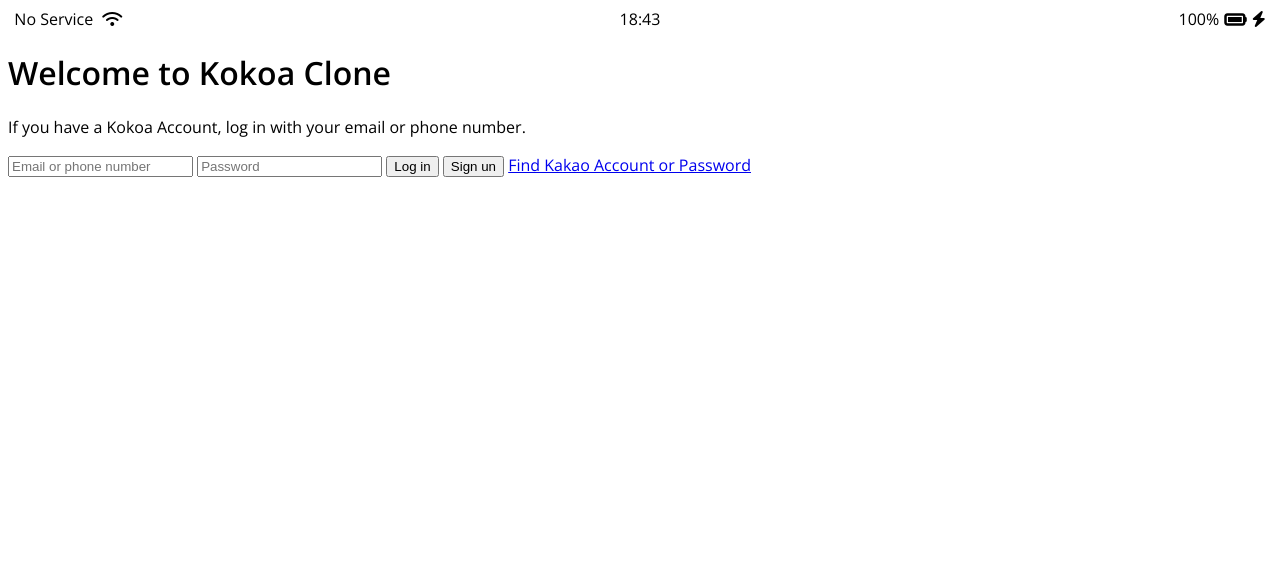
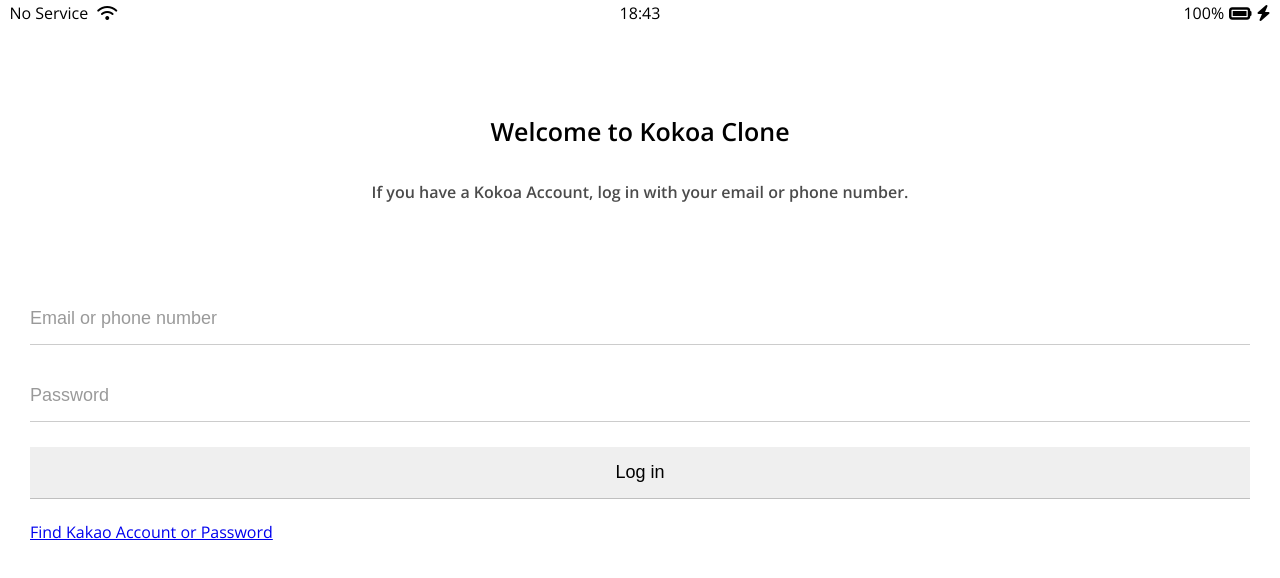
Before and after one commit to hosinozzz/kokoa-clone-2020, a plain HTML site: page index.html in a window 1280 px wide. Drawn offline with nearby package versions, Linux system fonts and the light colour scheme.

Commit message:
#6.8 Log In Form part Two

```diff
--- /dev/null
+++ b/css/reset.css
@@ -0,0 +1,133 @@
+/* http://meyerweb.com/eric/tools/css/reset/
+   v2.0 | 20110126
+   License: none (public domain)
+*/
+
+html,
+body,
+div,
+span,
+applet,
+object,
+iframe,
+h1,
+h2,
+h3,
+h4,
+h5,
+h6,
+p,
+blockquote,
+pre,
+a,
+abbr,
+acronym,
+address,
+big,
+cite,
+code,
+del,
+dfn,
+em,
+img,
+ins,
+kbd,
+q,
+s,
+samp,
+small,
+strike,
+strong,
+sub,
+sup,
+tt,
+var,
+b,
+u,
+i,
+center,
+dl,
+dt,
+dd,
+ol,
+ul,
+li,
+fieldset,
+form,
+label,
+legend,
+table,
+caption,
+tbody,
+tfoot,
+thead,
+tr,
+th,
+td,
+article,
+aside,
+canvas,
+details,
+embed,
+figure,
+figcaption,
+footer,
+header,
+hgroup,
+menu,
+nav,
+output,
+ruby,
+section,
+summary,
+time,
+mark,
+audio,
+video {
+  margin: 0;
+  padding: 0;
+  border: 0;
+  font-size: 100%;
+  font: inherit;
+  vertical-align: baseline;
+}
+/* HTML5 display-role reset for older browsers */
+article,
+aside,
+details,
+figcaption,
+figure,
+footer,
+header,
+hgroup,
+menu,
+nav,
+section {
+  display: block;
+}
+body {
+  line-height: 1;
+}
+ol,
+ul {
+  list-style: none;
+}
+blockquote,
+q {
+  quotes: none;
+}
+blockquote:before,
+blockquote:after,
+q:before,
+q:after {
+  content: "";
+  content: none;
+}
+table {
+  border-collapse: collapse;
+  border-spacing: 0;
+}
+
+input:focus {
+  outline: none;
+}
--- /dev/null
+++ b/css/status-bar.css
@@ -0,0 +1,28 @@
+.status-bar {
+  display: flex;
+  justify-content: center;
+  padding: 5px 3px;
+}
+
+.status-bar__column {
+  width: 33%;
+}
+
+.status-bar__column:first-child span {
+  margin-right: 5px;
+}
+
+.status-bar__column:nth-child(2) {
+  display: flex;
+  justify-content: center;
+}
+
+.status-bar__column:last-child {
+  display: flex;
+  justify-content: flex-end;
+  align-items: center;
+}
+
+.status-bar__column .fa-battery-full {
+  margin: 0px 5px;
+}
--- a/css/styles.css
+++ b/css/styles.css
@@ -1,33 +1,50 @@
 @import url("https://fonts.googleapis.com/css2?family=Open+Sans:wght@400;600&display=swap");
+@import "reset.css";
+@import "status-bar.css";
+@import "variables.css";
 
 body {
   font-family: "Open Sans", sans-serif;
 }
 
-.status-bar {
+.welcome-header {
+  margin: 93px 0;
+  text-align: center;
   display: flex;
-  justify-content: center;
+  flex-direction: column;
+  align-items: center;
+  font-weight: 600;
 }
 
-.status-bar__column {
-  width: 33%;
+.welcome-header__title {
+  margin-bottom: 40px;
+  font-size: 25px;
 }
 
-.status-bar__column:first-child span {
-  margin-right: 5px;
+.welcome-header__text {
+  width: 60%;
+  opacity: 0.7;
 }
 
-.status-bar__column:nth-child(2) {
+#login-form {
   display: flex;
-  justify-content: center;
+  flex-direction: column;
+  margin: 0px 30px;
 }
 
-.status-bar__column:last-child {
-  display: flex;
-  justify-content: flex-end;
-  align-items: center;
+#login-form input {
+  border: none;
+  padding: 15px 0px;
+  font-size: 18px;
+  border-bottom: 1px solid rgba(0, 0, 0, 0.2);
+  margin-bottom: 25px;
+  transition: border-color 0.3s ease-in-out;
 }
 
-.status-bar__column .fa-battery-full {
-  margin: 0px 5px;
+#login-form input::placeholder {
+  color: rgba(0, 0, 0, 0.4);
 }
+
+#login-form input:focus {
+  border-color: var(--yellow);
+}
--- /dev/null
+++ b/css/variables.css
@@ -0,0 +1,3 @@
+:root {
+  --yellow: #fae100;
+}
--- a/index.html
+++ b/index.html
@@ -22,7 +22,7 @@
       </div>
     </div>
 
-    <header calss="welcome-header">
+    <header class="welcome-header">
       <h1 class="welcome-header__title">Welcome to Kokoa Clone</h1>
       <p class="welcome-header__text">
         If you have a Kokoa Account, log in with your email or phone number.
@@ -33,7 +33,7 @@
       <input type="text" placeholder="Email or phone number" />
       <input type="password" placeholder="Password" />
       <input type="submit" value="Log in" />
-      <input type="submit" value="Sign un" />
+      <!-- <input type="submit" value="Sign un" /> -->
       <a href="#">Find Kakao Account or Password</a>
     </form>
 
```
